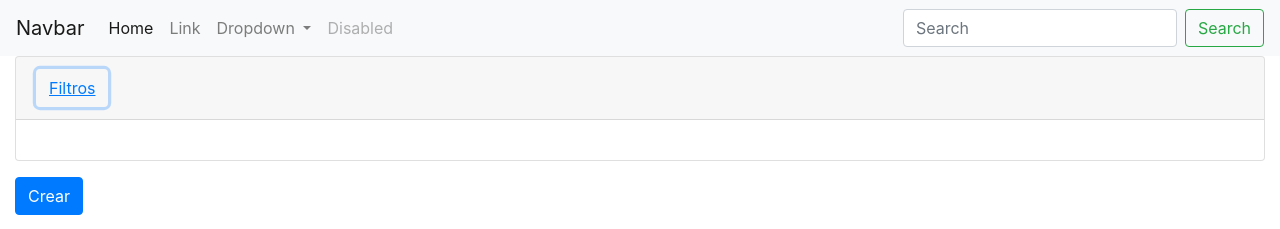
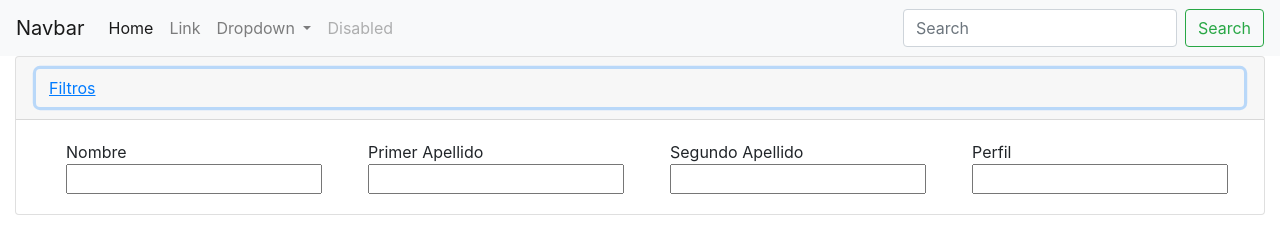
Before and after one commit to diegocastreje/E3ATeam, an Angular app in the folder MasQuePerros/MasQuePerrosFront/: page / in a window 1280 px wide. Both pictures are taken after a click on the button "Filtros". Shown: the top 229 px of the page. Built offline with nearby package versions, Linux system fonts and the light colour scheme; no server answers.

Commit message:
Agregados los filtros de usuarios

```diff
--- a/MasQuePerros/MasQuePerrosFront/src/app/users/user.component.css
+++ b/MasQuePerros/MasQuePerrosFront/src/app/users/user.component.css
@@ -0,0 +1,5 @@
+#btnFiltrosUsers {
+    display: block;
+    text-align: left;
+    width: 100%;
+}
--- a/MasQuePerros/MasQuePerrosFront/src/app/users/user.component.html
+++ b/MasQuePerros/MasQuePerrosFront/src/app/users/user.component.html
@@ -6,11 +6,10 @@
           <div class="card-header">
             <h5 class="mb-0">
               <button
+                id="btnFiltrosUsers"
                 class="btn btn-link"
                 data-toggle="collapse"
                 data-target="#filtros"
-                aria-expanded="true"
-                aria-controls="filtros"
               >
                 Filtros
               </button>
@@ -18,7 +17,50 @@
           </div>
           <div id="filtros" class="collapse" data-parent="#accordion">
             <div class="card-body">
-              <!--Aqui van los filtros-->
+              <div class="container-fluid">
+                <div class="row">
+                  <div class="col-3">
+                    <div class="container-fluid">
+                      <div class="row">
+                        <div class="col-12">Nombre</div>
+                        <div class="col-12">
+                          <input type="text" name="fNombre" [value]="fNombre" (input)="aplicarFiltro($event)"/>
+                        </div>
+                      </div>
+                    </div>
+                  </div>
+                  <div class="col-3">
+                    <div class="container-fluid">
+                      <div class="row">
+                        <div class="col-12">Primer Apellido</div>
+                        <div class="col-12">
+                          <input type="text" name="fPrimer" [value]="fPrimer" (input)="aplicarFiltro($event)"/>
+                        </div>
+                      </div>
+                    </div>
+                  </div>
+                  <div class="col-3">
+                    <div class="container-fluid">
+                      <div class="row">
+                        <div class="col-12">Segundo Apellido</div>
+                        <div class="col-12">
+                          <input type="text" name="fSegundo" [value]="fSegundo" (input)="aplicarFiltro($event)"/>
+                        </div>
+                      </div>
+                    </div>
+                  </div>
+                  <div class="col-3">
+                    <div class="container-fluid">
+                      <div class="row">
+                        <div class="col-12">Perfil</div>
+                        <div class="col-12">
+                          <input type="text" name="fPerfil" [value]="fPerfil" (input)="aplicarFiltro($event)"/>
+                        </div>
+                      </div>
+                    </div>
+                  </div>
+                </div>
+              </div>
             </div>
           </div>
         </div>
@@ -86,7 +128,7 @@
           </tr>
         </thead>
         <tbody>
-          <tr *ngFor="let user of users">
+          <tr *ngFor="let user of usuariosFiltrados">
             <td>{{ user.first_name }}</td>
             <td>{{ user.middle_name }}</td>
             <td>{{ user.last_name }}</td>
--- a/MasQuePerros/MasQuePerrosFront/src/app/users/user.component.ts
+++ b/MasQuePerros/MasQuePerrosFront/src/app/users/user.component.ts
@@ -10,8 +10,15 @@ import { UserService } from './user.service';
 })
 export class UserComponent implements OnInit {
   users: User[] = [];
+
   columna: string = '';
   tipoOrden: string = '';
+
+  fNombre: string = '';
+  fPrimer: string = '';
+  fSegundo: string = '';
+  fPerfil: string = '';
+  usuariosFiltrados: User[] = [];
 
   constructor(
     private userService: UserService,
@@ -22,7 +29,60 @@ export class UserComponent implements OnInit {
     this.activatedRoute.paramMap.subscribe((params) => {
       this.userService.getUsuarios().subscribe((response) => {
         this.users = response;
+        this.usuariosFiltrados = response;
       });
+    });
+  }
+
+  aplicarFiltro(event: any) {
+    switch (event.originalTarget.name) {
+      case 'fNombre':
+        this.fNombre = event.originalTarget.value;
+        break;
+      case 'fPrimer':
+        this.fPrimer = event.originalTarget.value;
+        break;
+      case 'fSegundo':
+        this.fSegundo = event.originalTarget.value;
+        break;
+      case 'fPerfil':
+        this.fPerfil = event.originalTarget.value;
+    }
+
+    this.usuariosFiltrados = this.filtrar();
+  }
+
+  filtrar(): User[] {
+    return this.users.filter((usuario: User) => {
+      var filtrar = true;
+      if (this.fNombre) {
+        filtrar =
+          usuario.first_name
+            .toLocaleLowerCase()
+            .indexOf(this.fNombre.toLocaleLowerCase()) !== -1;
+      }
+
+      if (this.fPrimer && filtrar) {
+        filtrar =
+          usuario.middle_name
+            .toLocaleLowerCase()
+            .indexOf(this.fPrimer.toLocaleLowerCase()) !== -1;
+      }
+
+      if (this.fSegundo && filtrar) {
+        filtrar =
+          usuario.last_name
+            .toLocaleLowerCase()
+            .indexOf(this.fSegundo.toLocaleLowerCase()) !== -1;
+      }
+
+      if (this.fPerfil && filtrar) {
+        filtrar =
+          usuario.role.name
+            .toLocaleLowerCase()
+            .indexOf(this.fPerfil.toLocaleLowerCase()) !== -1;
+      }
+      return filtrar;
     });
   }
 
```
